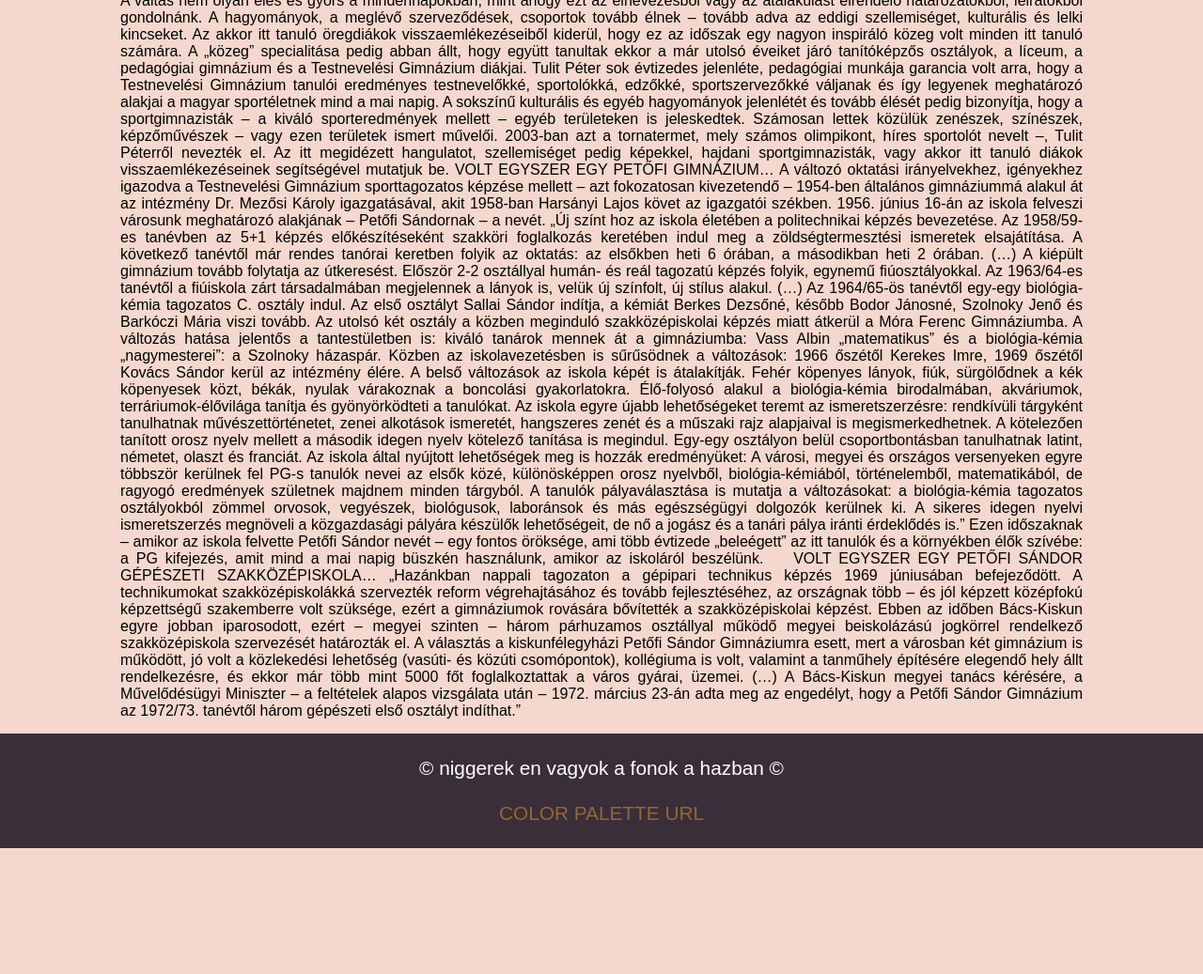
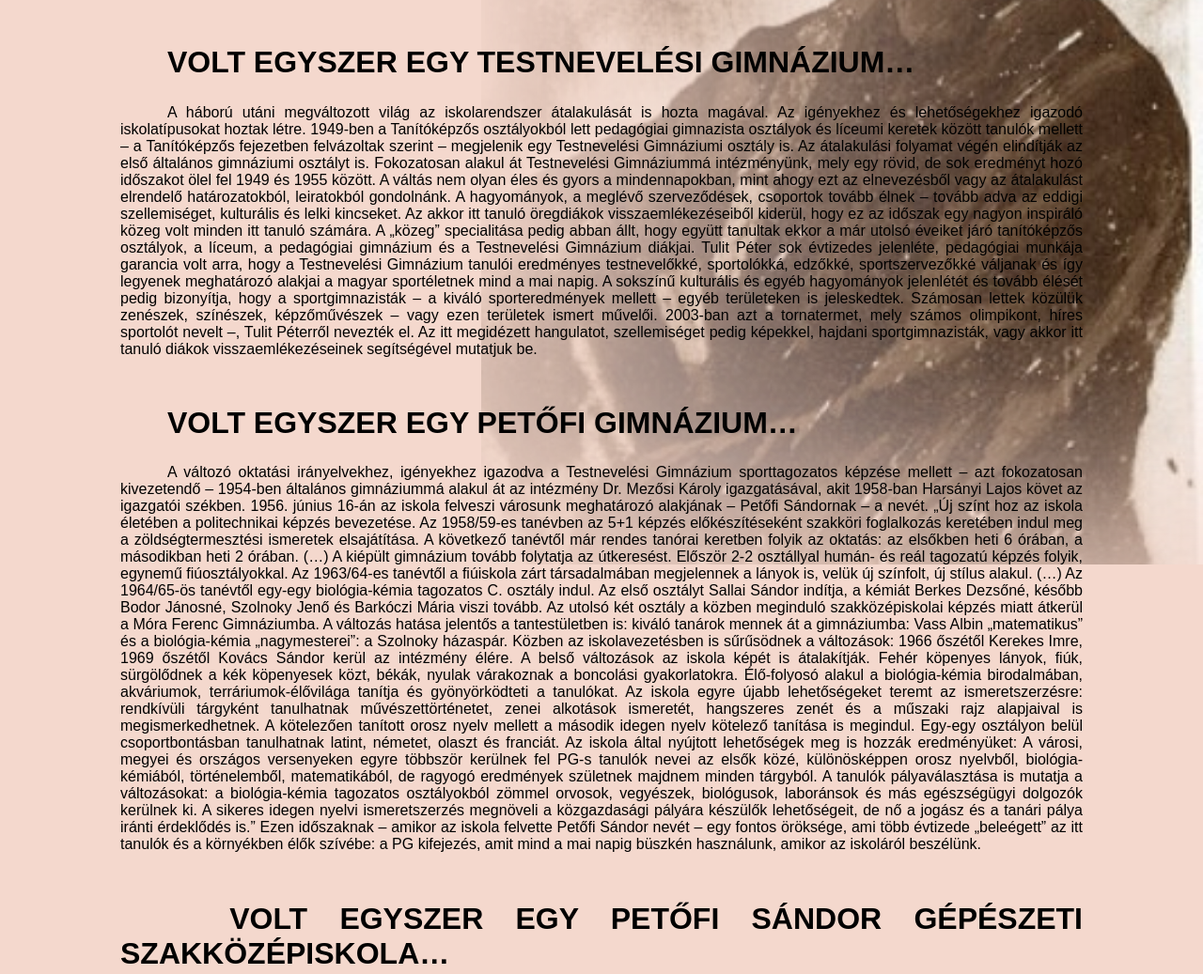
Before and after one commit to ald009/150pg, a plain HTML site: page index.html in a window 1280 px wide. Shown: the part 1265-2302 px from the top of the page at 94% size. Before the commit the page ends 2168 px from the top, so only its background shows below. Drawn offline with Linux system fonts and the light colour scheme; a web font is replaced by a local one.

Commit message:
im working day and night

```diff
--- a/index.html
+++ b/index.html
@@ -4,7 +4,7 @@
 <head>
     <meta charset="UTF-8">
     <meta name="viewport" content="width=device-width, initial-scale=1.0">
-    <title>pg 150</title>
+    <title>PG 150 Weblap</title>
     <link rel="stylesheet" href="styel.css">
     <link rel="preconnect" href="https://fonts.googleapis.com">
 <link rel="preconnect" href="https://fonts.gstatic.com" crossorigin>
@@ -57,7 +57,8 @@ Iskolaközösségünk nevében: a Jubileumi Emlékbizottság
 
 
 <h1>Imádom az Orbán faszát</h1>
-<div class="fejezet-bev">VOLT EGYSZER EGY TANÍTÓKÉPZŐ…
+<div class="fejezet-bev"><h1>VOLT EGYSZER EGY TANÍTÓKÉPZŐ…</h1>
+<p>
 „A régi idők eseményei történetté váltak.
 Nemcsak története van azonban az intézetnek, hanem élete is, mely emberi sorsokból és elrendelésekből színes mozaik-képpé tevődik össze.
 A múltnak színes élményszerűen gazdag életét milyen halavány, fakó színben rekonstruálja az irattár avatag lapjairól előkerülő tényszerű adatok.
@@ -74,8 +75,11 @@ Volt egyszer egy tanítóképző…, mely 86 tanévet élt meg, 2 város adott o
 Évszámok és statisztikai adatok sokasága, mely mögött ott van egy nagy múltú iskola
 mindennapi világa, a tanítói küldetésre való felkészítés, a gyakorlati életre és a helytállásra nevelés, a komoly oktató és nevelő munka melletti vidám és sokoldalú diákélet.
 Takács Béla tanár úr is arra törekedett több mint 90 évvel ezelőtt, hogy megszólaltassa a számok és adatok sokaságát, mint ahogy mi is erre törekszünk 2021-ben, nem feledve a 150 évvel ezelőtt alapított tanítóképző jelentőségét mind a tanárok, mind a diákok, mind a városunk, Kiskunfélegyháza életében.
-
+</p>
+<h1>
 VOLT EGYSZER EGY TESTNEVELÉSI GIMNÁZIUM…
+</h1>
+<p>
 A háború utáni megváltozott világ az iskolarendszer átalakulását is hozta magával. Az igényekhez és lehetőségekhez igazodó iskolatípusokat hoztak létre.
 1949-ben a Tanítóképzős osztályokból lett pedagógiai gimnazista osztályok és líceumi keretek között tanulók mellett – a Tanítóképzős fejezetben felvázoltak szerint – megjelenik egy Testnevelési Gimnáziumi osztály is. Az átalakulási folyamat végén elindítják az első általános gimnáziumi osztályt is.
 Fokozatosan alakul át Testnevelési Gimnáziummá intézményünk, mely egy rövid, de sok eredményt hozó időszakot ölel fel 1949 és 1955 között. A váltás nem olyan éles és gyors a mindennapokban, mint ahogy ezt az elnevezésből vagy az átalakulást elrendelő határozatokból, leiratokból gondolnánk.
@@ -84,8 +88,11 @@ Tulit Péter sok évtizedes jelenléte, pedagógiai munkája garancia volt arra,
 A sokszínű kulturális és egyéb hagyományok jelenlétét és tovább élését pedig bizonyítja, hogy a sportgimnazisták – a kiváló sporteredmények mellett – egyéb területeken is jeleskedtek. Számosan lettek közülük zenészek, színészek, képzőművészek – vagy ezen területek ismert művelői.
 2003-ban azt a tornatermet, mely számos olimpikont, híres sportolót nevelt –, Tulit Péterről nevezték el.
 Az itt megidézett hangulatot, szellemiséget pedig képekkel, hajdani sportgimnazisták, vagy akkor itt tanuló diákok visszaemlékezéseinek segítségével mutatjuk be.
-
+</p>
+<h1>
 VOLT EGYSZER EGY PETŐFI GIMNÁZIUM…
+</h1>
+<p>
 A változó oktatási irányelvekhez, igényekhez igazodva a Testnevelési Gimnázium sporttagozatos képzése mellett – azt fokozatosan kivezetendő – 1954‑ben általános gimnáziummá alakul át az intézmény Dr. Mezősi Károly igazgatásával, akit 1958‑ban Harsányi Lajos követ az igazgatói székben.
 1956. június 16-án az iskola felveszi városunk meghatározó alakjának – Petőfi Sándornak – a nevét.
 „Új színt hoz az iskola életében a politechnikai képzés bevezetése. Az 1958/59-es tanévben az
@@ -100,14 +107,17 @@ A kötelezően tanított orosz nyelv mellett a második idegen nyelv kötelező
 Az iskola által nyújtott lehetőségek meg is hozzák eredményüket: A városi, megyei és országos versenyeken egyre többször kerülnek fel PG-s tanulók nevei az elsők közé, különösképpen orosz nyelvből, biológia-kémiából, történelemből, matematikából, de ragyogó eredmények születnek majdnem minden tárgyból.
 A tanulók pályaválasztása is mutatja a változásokat: a biológia-kémia tagozatos osztályokból zömmel orvosok, vegyészek, biológusok, laboránsok és más egészségügyi dolgozók kerülnek ki. A sikeres idegen nyelvi ismeretszerzés megnöveli a közgazdasági pályára készülők lehetőségeit, de nő a jogász és a tanári pálya iránti érdeklődés is.”
 Ezen időszaknak – amikor az iskola felvette Petőfi Sándor nevét – egy fontos öröksége, ami több évtizede „beleégett” az itt tanulók és a környékben élők szívébe: a PG kifejezés, amit mind a mai napig büszkén használunk, amikor az iskoláról beszélünk.
-
+</p>
+<h1>
 VOLT EGYSZER EGY PETŐFI SÁNDOR GÉPÉSZETI SZAKKÖZÉPISKOLA…
+</h1>
+<p>
 „Hazánkban nappali tagozaton a gépipari technikus képzés 1969 júniusában befejeződött. A technikumokat szakközépiskolákká szervezték reform végrehajtásához és tovább fejlesztéséhez, az országnak több – és jól képzett középfokú képzettségű szakemberre volt szüksége, ezért a gimnáziumok rovására bővítették a szakközépiskolai képzést.
 Ebben az időben Bács-Kiskun egyre jobban iparosodott, ezért – megyei szinten – három párhuzamos osztállyal működő megyei beiskolázású jogkörrel rendelkező szakközépiskola
 szervezését határozták el.
 A választás a kiskunfélegyházi Petőfi Sándor Gimnáziumra esett, mert a városban két gimnázium is működött, jó volt a közlekedési lehetőség (vasúti- és közúti csomópontok), kollégiuma is volt, valamint a tanműhely építésére elegendő hely állt rendelkezésre, és ekkor már több mint 5000 főt foglalkoztattak a város gyárai, üzemei. (…)
 A Bács-Kiskun megyei tanács kérésére, a Művelődésügyi Miniszter – a feltételek alapos vizsgálata után – 1972. március 23-án adta meg az engedélyt, hogy a Petőfi Sándor Gimnázium az 1972/73. tanévtől három gépészeti első osztályt indíthat.”
-
+</p>
 
 
 </div>
--- a/styel.css
+++ b/styel.css
@@ -104,7 +104,8 @@ header p{
     margin-top: 10px;
 }
 
-main    { grid-area: main; background-color: #F4D8CD; }
+main    { grid-area: main; background-color: #F4D8CD;}
+
 
 footer  { grid-area: footer; background: #3A2E39; padding: 25px; text-align:center; font-size:1.3rem; color:white; }
 
@@ -131,10 +132,28 @@ a {
     text-align: right;
 }
 .fejezet-bev{
+background-image: url(img/peto.png);
+background-size: 60% auto;
+background-repeat: no-repeat;
+background-position: right top;
+
     text-indent: 50px;
     margin: auto;
-    padding: 15px;
     text-align: justify;
+
+
+
+}
+
+.fejezet-bev h1{
+  margin: auto;
+    max-width: 80%;
+margin-top: 4%;
+    margin-bottom: 2%;
+}
+
+.fejezet-bev p{
+  margin: auto;
     max-width: 80%;
 }
 
```
Also changed, not shown: img/peto.png (added).
